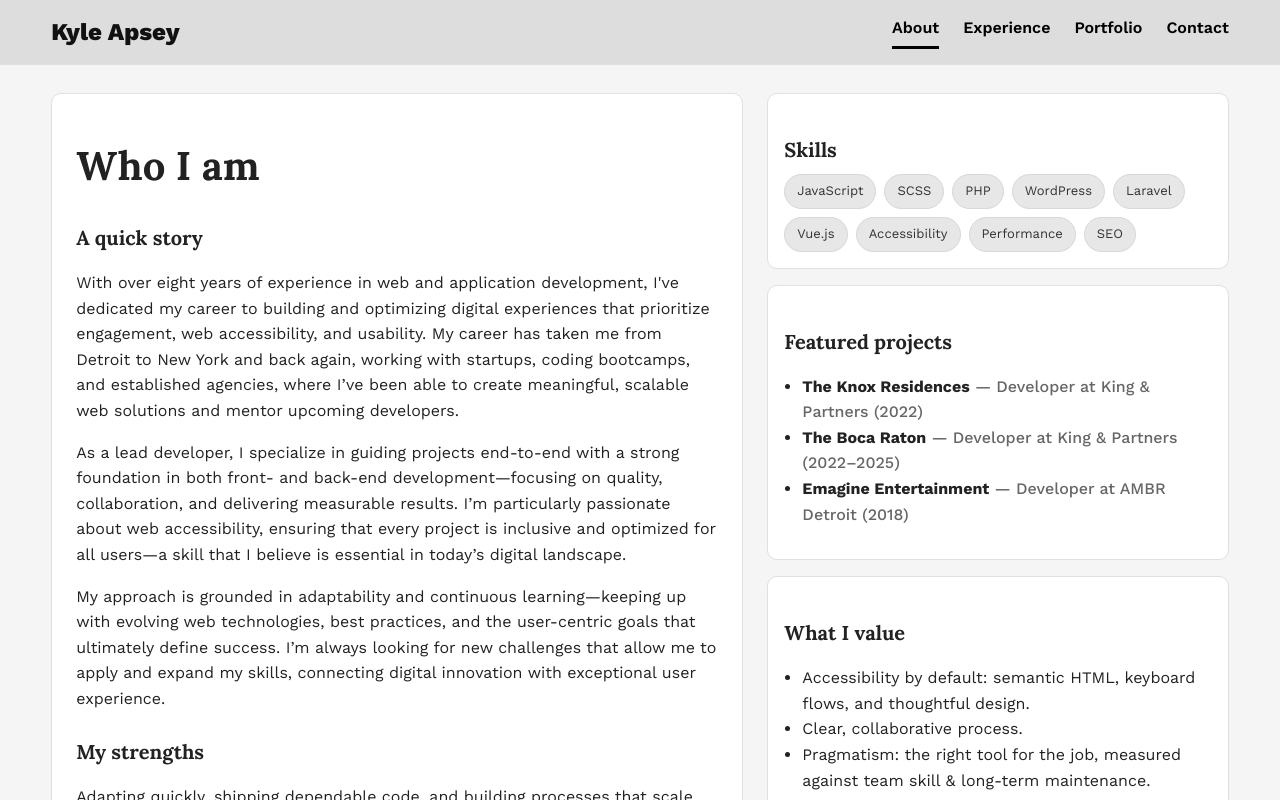
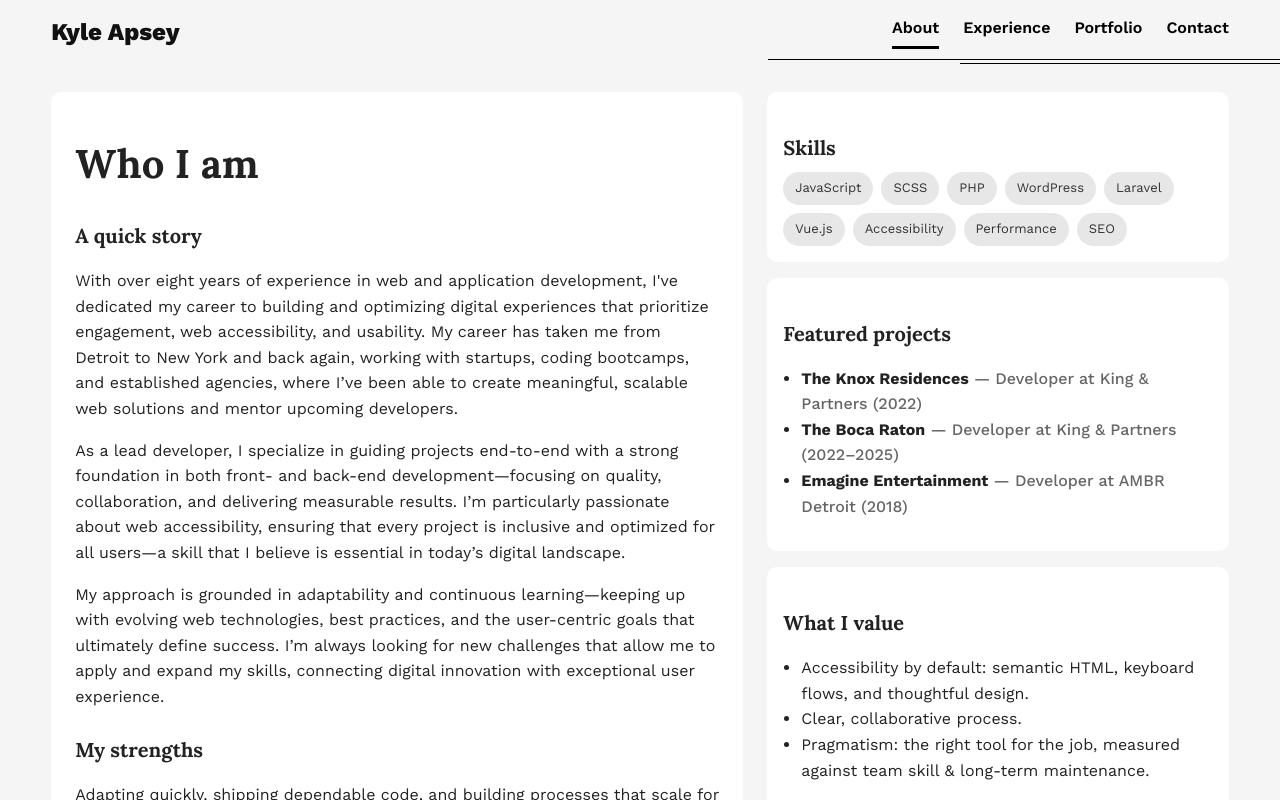
Before and after one commit to KyleApsey/kyleapsey_site, a Vue app: page / in a window 1280 px wide. Shown: the top 800 px of the page. Built offline with nearby package versions, Linux system fonts and the light colour scheme.

Commit message:
url structure update

```diff
--- a/src/assets/styles.scss
+++ b/src/assets/styles.scss
@@ -35,13 +35,13 @@ body {
 .bullets { padding-left: 18px; }
 
 /* Card & Badges */
-.card { background: var(--card); padding: 16px; border: 1px solid var(--border); border-radius: 10px; }
+.card { background: var(--card); padding: 16px; border-radius: 10px; }
 .badges { display: flex; flex-wrap: wrap; gap: 8px; }
-.badge { display: inline-block; background: var(--badge-bg); border-radius: 20px; padding: 6px 12px; font-size: 13px; color: #333; border: 1px solid #d7d7d7; }
+.badge { display: inline-block; background: var(--badge-bg); border-radius: 20px; padding: 6px 12px; font-size: 13px; color: #333; }
 
 /* Contact form */
 .contact { display: grid; gap: 12px; max-width: 560px; }
 .contact label { display: grid; gap: 6px; }
-input, textarea { border: 1px solid var(--border); padding: 10px 12px; border-radius: 8px; font: inherit; background: #fff; }
+input, textarea { padding: 10px 12px; border-radius: 8px; font: inherit; background: #fff; }
 .btn { display: inline-block; background: #111; color: #fff; border: 0; padding: 10px 14px; border-radius: 8px; font-weight: 600; }
-.success { padding: 10px 12px; background: #e7f7e7; border: 1px solid #bfe0bf; border-radius: 8px; }
+.success { padding: 10px 12px; background: #e7f7e7; border-radius: 8px; }
--- a/src/components/About/Main/AboutMain.scss
+++ b/src/components/About/Main/AboutMain.scss
@@ -1,6 +1,5 @@
 .about-main {
   background: var(--card);
   padding: 24px;
-  border: 1px solid var(--border);
   border-radius: 10px;
 }
--- a/src/components/Header/SiteHeader.scss
+++ b/src/components/Header/SiteHeader.scss
@@ -2,8 +2,26 @@
   position: sticky;
   top: 0;
   z-index: 1000;
-  background: #ddd;
-  border-bottom: 1px solid var(--border);
+
+  &:before {
+    content: '';
+    position: absolute;
+    bottom: 4px;
+    right: 0;
+    width: 40%;
+    height: 1px;
+    background: #000;
+  }
+
+  &:after {
+    content: '';
+    position: absolute;
+    bottom: 0;
+    right: 0;
+    width: 25%;
+    height: 1px;
+    background: #000;
+  }
 
   .brand {
     font-family: 'Work Sans', system-ui, -apple-system, Segoe UI, Roboto, Helvetica, Arial, sans-serif;
--- a/src/components/Portfolio/Card/Media/ProjectMedia.scss
+++ b/src/components/Portfolio/Card/Media/ProjectMedia.scss
@@ -3,5 +3,4 @@
   height: 100%;
   object-fit: cover;
   border-radius: 8px;
-  border: 1px solid var(--border);
 }
--- a/src/components/Portfolio/Card/ProjectCard.scss
+++ b/src/components/Portfolio/Card/ProjectCard.scss
@@ -7,7 +7,6 @@
   background: var(--card);
   padding: 18px;
   margin: 18px 0;
-  border: 1px solid var(--border);
   border-radius: 12px;
 
   /* children will map to grid areas */
--- a/src/router/index.js
+++ b/src/router/index.js
@@ -1,4 +1,4 @@
-import { createRouter, createWebHashHistory } from 'vue-router';
+import { createRouter, createWebHistory } from 'vue-router';
 
 import About from '../pages/About.vue';
 import Experience from '../pages/Experience.vue';
@@ -13,7 +13,7 @@ const routes = [
 ];
 
 const router = createRouter({
-  history: createWebHashHistory(),
+  history: createWebHistory(import.meta.env.BASE_URL),
   routes,
   scrollBehavior() { return { top: 0 }; },
   linkExactActiveClass: 'active'
```
Also changed, not shown: 2 other files (tests, documents, lock files or other folders).
